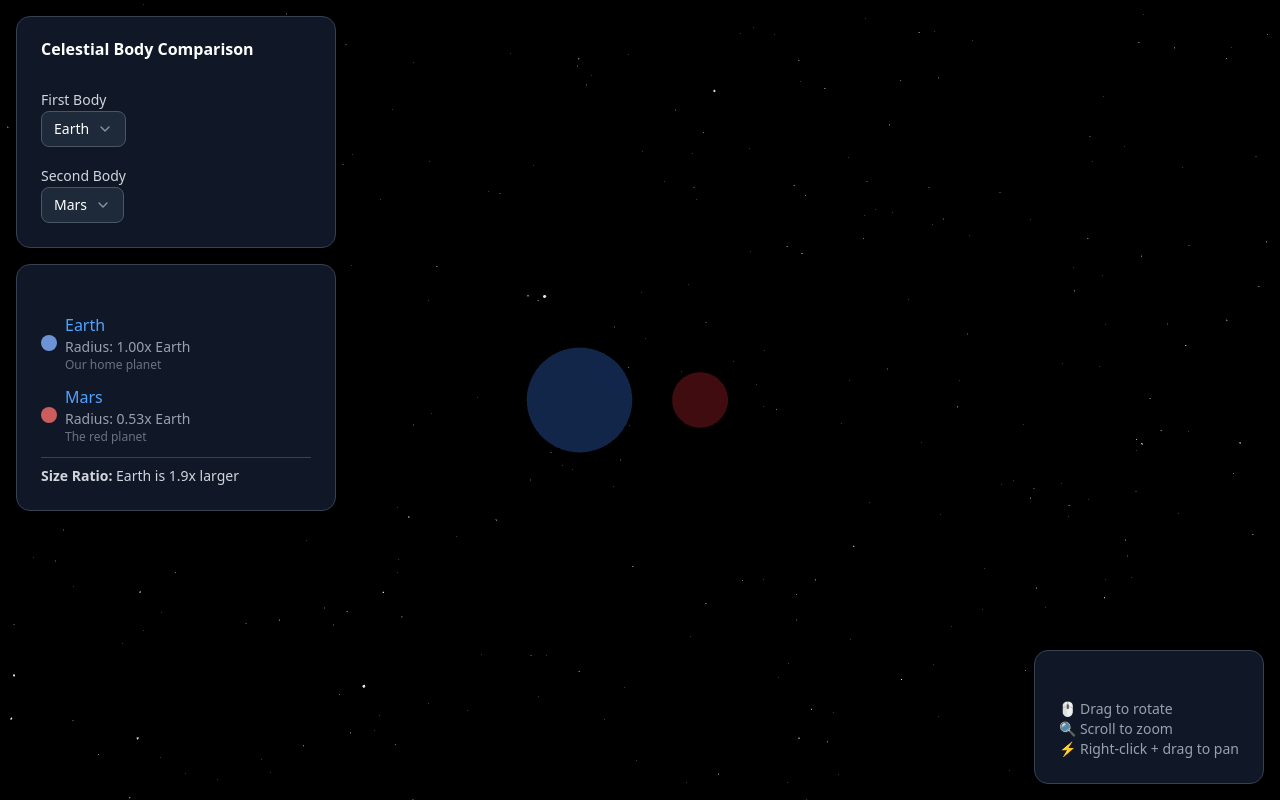
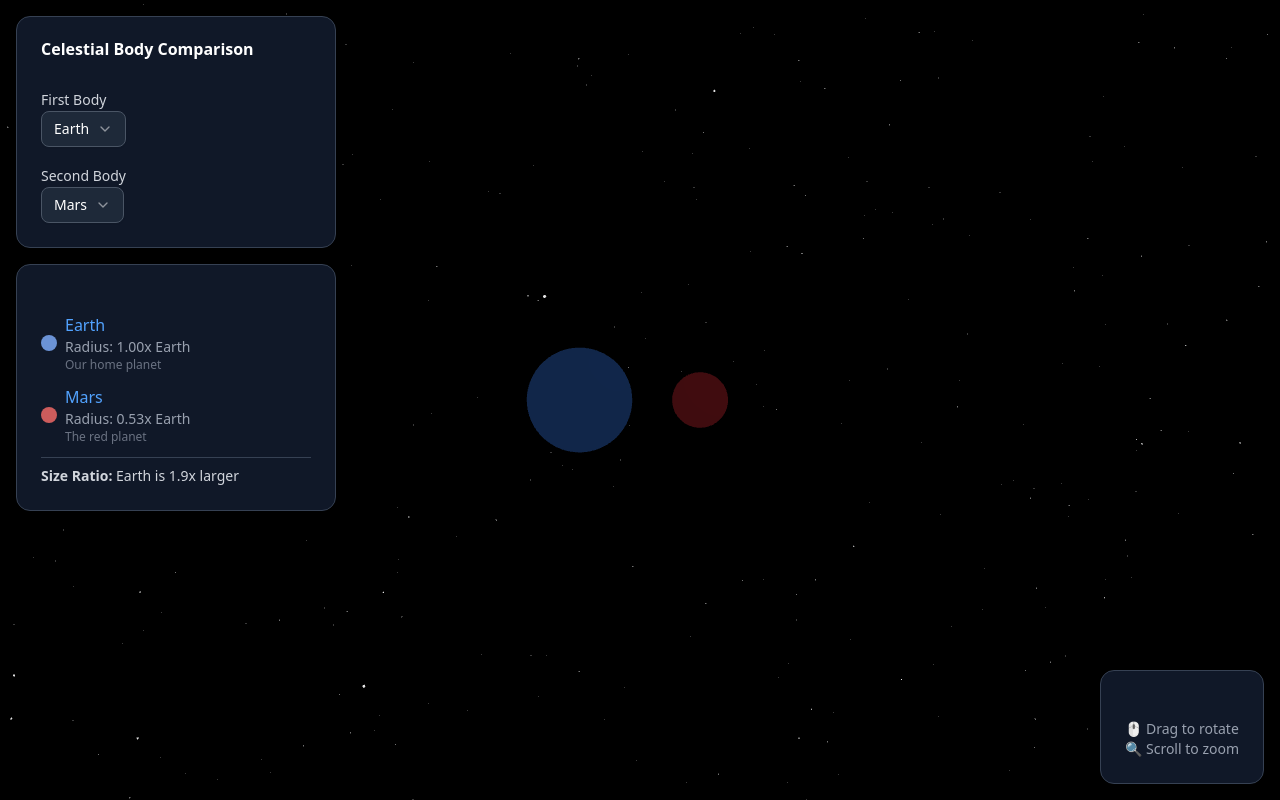
Before and after one commit to almazbisenbaev/planets-and-stars, a Next.js app: page / in a window 1280 px wide. Built offline with nearby package versions, Linux system fonts and the light colour scheme.

Commit message:
Removed panning

```diff
--- a/celestial-comparison.tsx
+++ b/celestial-comparison.tsx
@@ -497,7 +497,7 @@ function Scene({ body1, body2 }: { body1: string; body2: string }) {
       <CelestialBody bodyKey={body1} position={[-spacing / 2, 0, 0]} />
       <CelestialBody bodyKey={body2} position={[spacing / 2, 0, 0]} />
 
-      <OrbitControls ref={controlsRef} enablePan={true} enableZoom={true} enableRotate={true} />
+      <OrbitControls ref={controlsRef} enablePan={false} enableZoom={true} enableRotate={true} />
     </>
   )
 }
@@ -658,7 +658,6 @@ export default function Component() {
             <div className="text-sm text-gray-400">
               <div>🖱️ Drag to rotate</div>
               <div>🔍 Scroll to zoom</div>
-              <div>⚡ Right-click + drag to pan</div>
             </div>
           </CardContent>
         </Card>
```
